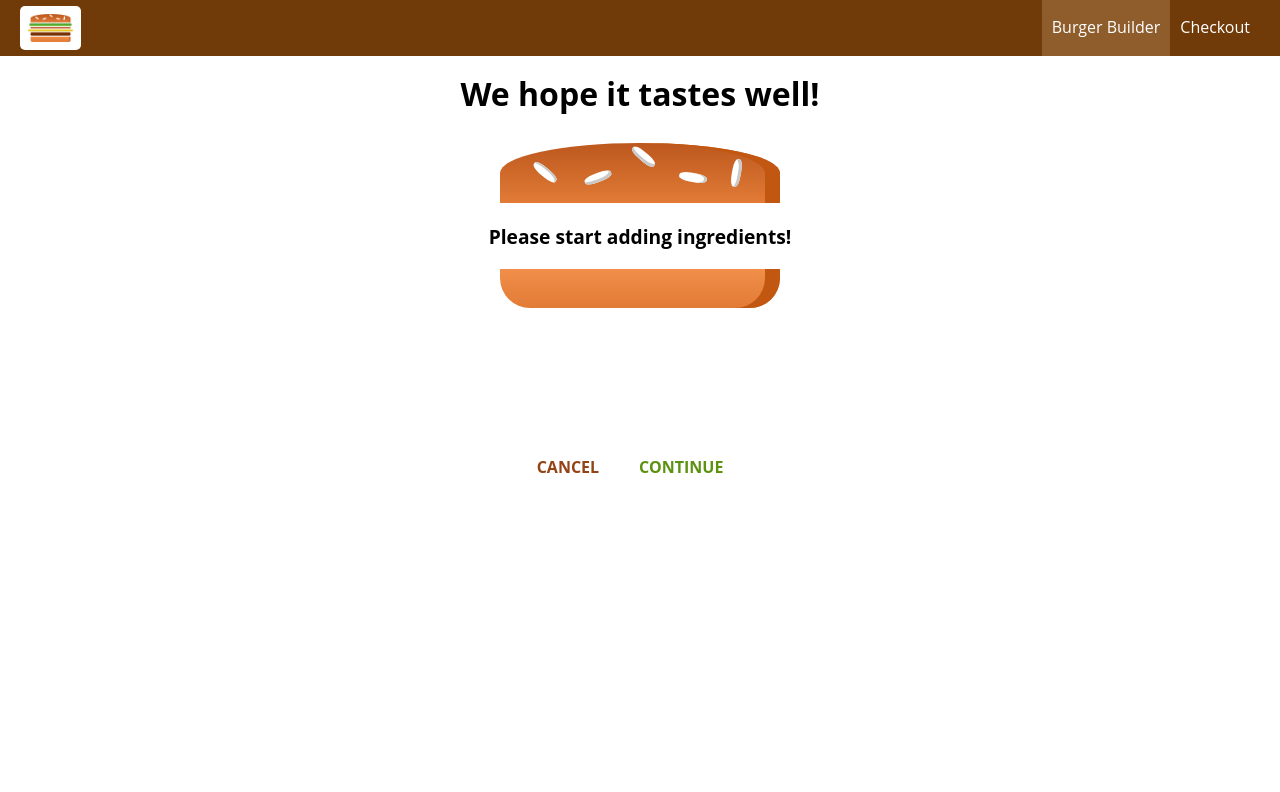
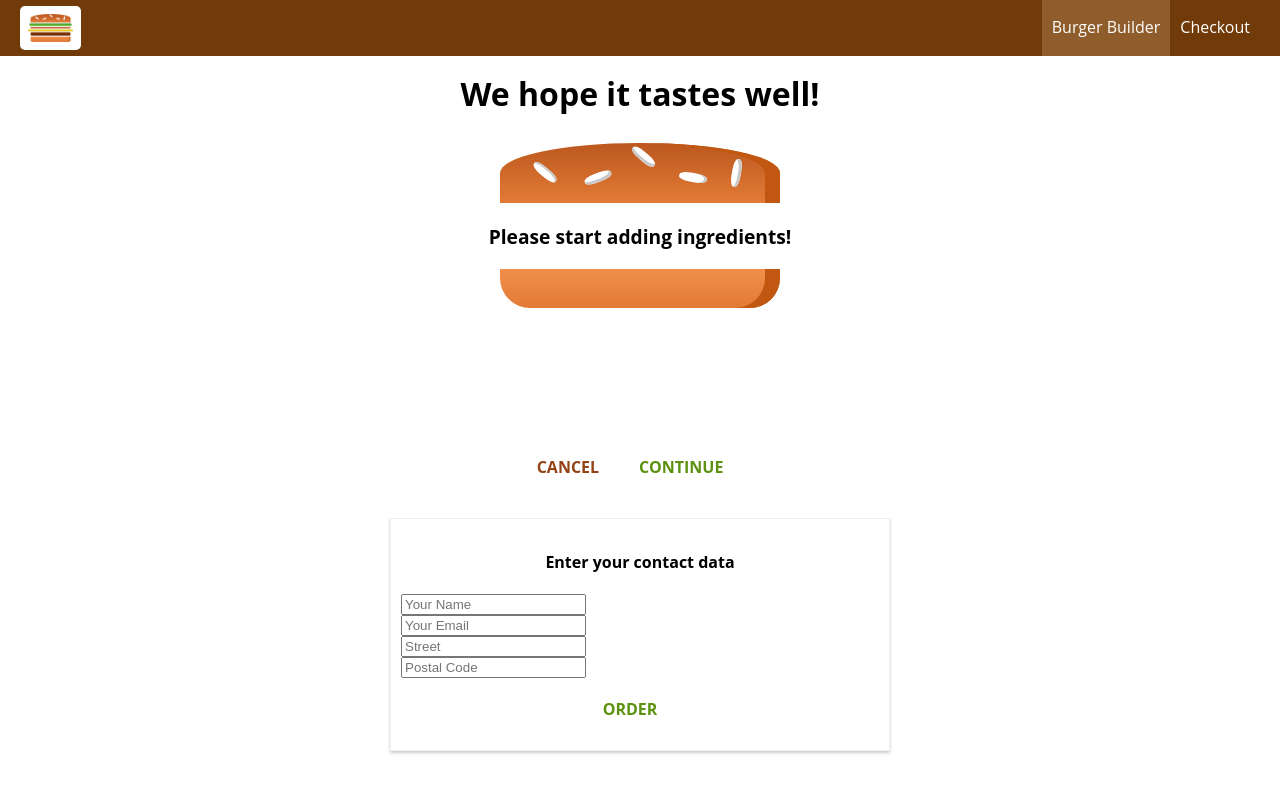
Before and after one commit to Zawad1879/My-Burger, a React app: page /checkout in a window 1280 px wide. Both pictures are taken after a click on the button "CONTINUE". Shown: the top 792 px of the page. Built offline with nearby package versions, Linux system fonts and the light colour scheme.

Commit message:
Add basic form in checkoutsummary page

```diff
--- a/src/containers/Checkout/Checkout.js
+++ b/src/containers/Checkout/Checkout.js
@@ -1,5 +1,7 @@
 import React, { Component } from 'react';
 import CheckoutSummary from '../../components/Order/CheckoutSummary/CheckoutSummary';
+import ContactData from './ContactData/ContactData';
+import { Route } from 'react-router-dom';
 
 class Checkout extends Component {
 	state = {
@@ -35,6 +37,9 @@
 					ingredients = {this.state.ingredients}
 					checkoutCancelled = {this.checkoutCancelledHandler}
 					checkoutContinued = {this.checkoutContinuedHandler} />
+				<Route
+					path = {this.props.match.path + '/contact-data'}
+					component = {ContactData} />
 			</div>
 		);
 	}
--- /dev/null
+++ b/src/containers/Checkout/ContactData/ContactData.css
@@ -0,0 +1,20 @@
+.ContactData {
+	margin : 20px auto;
+	width : 80%;
+	text-align : center;
+	box-shadow : 0 2px 3px #ccc;
+	border : 1px solid #eee;
+	padding : 10px;
+	box-sizing : border-box;
+
+}
+
+.Input {
+	display : block;
+}
+
+@media (min-width : 600px) {
+	.ContactData {
+		width : 500px;
+	}
+}
--- /dev/null
+++ b/src/containers/Checkout/ContactData/ContactData.js
@@ -0,0 +1,31 @@
+import React, { Component } from 'react';
+import Button from '../../../components/UI/Button/Button';
+import classes from './ContactData.css';
+
+class ContactData extends Component {
+	state = {
+		name : '',
+		email : '',
+		address : {
+			street : '',
+			postalCode : ''
+		}
+	}
+
+	render () {
+		return (
+			<div className = {classes.ContactData}>
+				<h4>Enter your contact data</h4>
+				<form>
+					<input className = {classes.Input} type = 'text' name = 'name' placeholder = 'Your Name' />
+					<input className = {classes.Input} type = 'email' name = 'email' placeholder = 'Your Email' />
+					<input className = {classes.Input} type = 'text' name = 'street' placeholder = 'Street' />
+					<input className = {classes.Input} type = 'text' name = 'postal' placeholder = 'Postal Code' />
+					<Button btnType = 'Success'>ORDER</Button>
+				</form>
+			</div>
+		);
+	}
+}
+
+export default ContactData;
```
